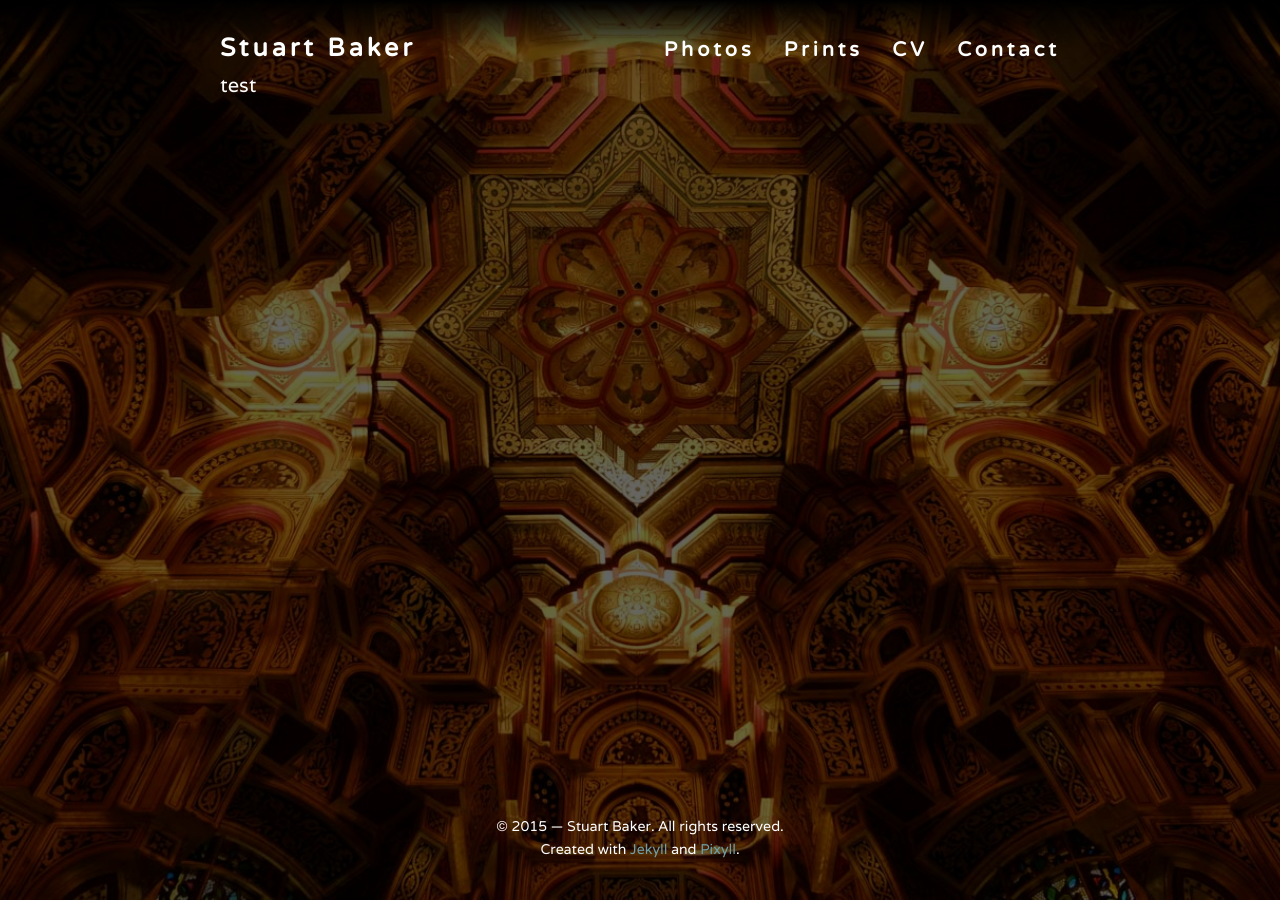
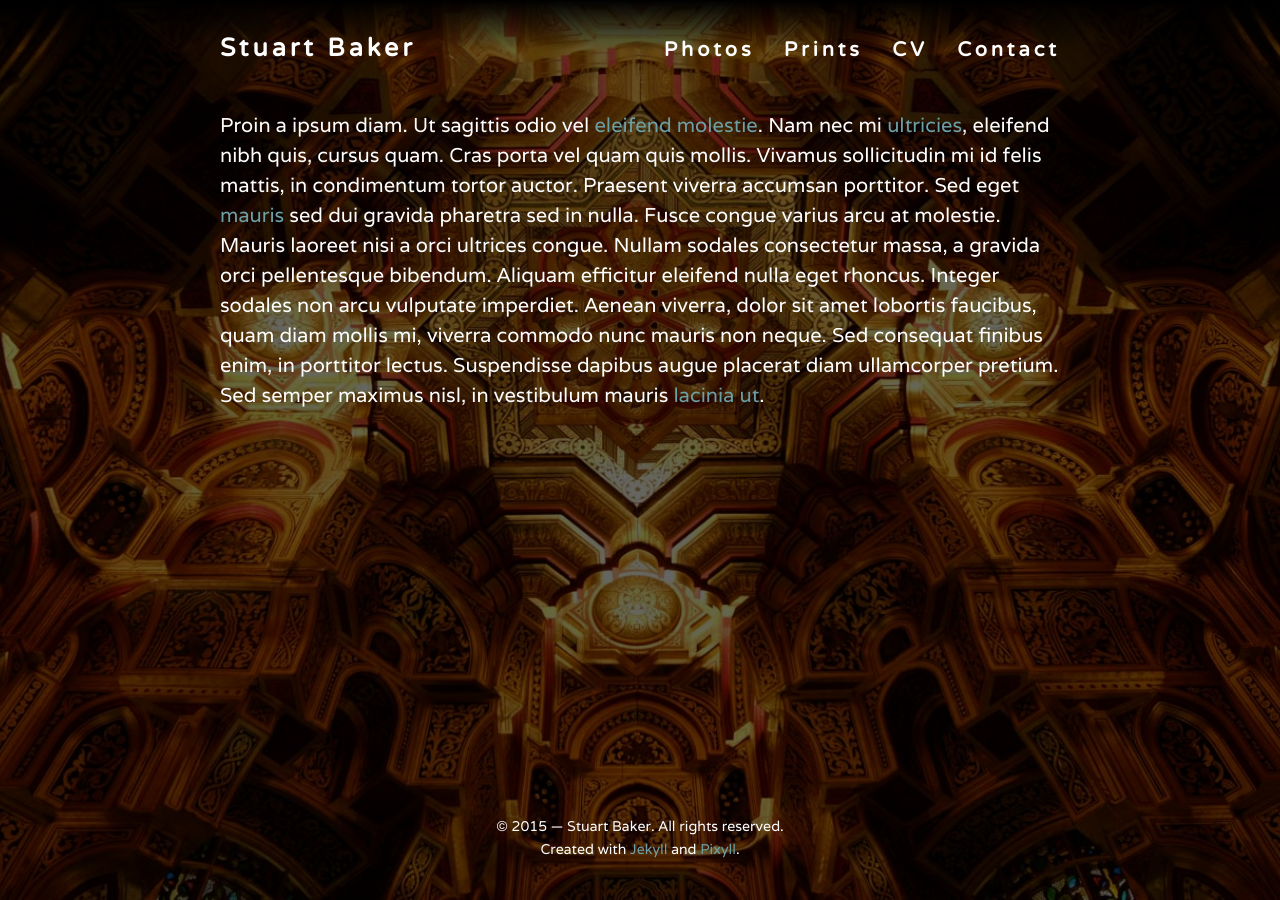
Before and after one commit to smbkr/smbkr.github.io, a Jekyll site: the page built from index.html, in a window 1280 px wide. Built offline with Jekyll 4.4.1, drawn with Linux system fonts in a browser that asks for light colours.

Commit message:
mocked up some text on home page

```diff
--- a/_sass/_custom.scss
+++ b/_sass/_custom.scss
@@ -5,9 +5,8 @@ $x-blue-mid: #6DA0A6;
 $x-blue-light: #96CCD9;
 $x-off-white: #fffff1;
 
-.home p {
-	color: white;
-}
+.home { margin-top: 2em; }
+.home p { color: white; }
 
 .grid-size, .item { width: 49%; margin-bottom: 1%; }
 .gutter-size { width: 2%; }
--- a/index.html
+++ b/index.html
@@ -5,6 +5,7 @@ dark: true
 
 <div class="home">
 
-	<p>test</p>
+	<p>Proin a ipsum diam. Ut sagittis odio vel <a href="/photos/">eleifend molestie</a>. Nam nec mi <a href="/photos/prints/">ultricies</a>, eleifend nibh quis, cursus quam. Cras porta vel quam quis mollis. Vivamus sollicitudin mi id felis mattis, in condimentum tortor auctor. Praesent viverra accumsan porttitor. Sed eget <a href="/cv/">mauris</a> sed dui gravida pharetra sed in nulla. Fusce congue varius arcu at molestie. Mauris laoreet nisi a orci ultrices congue. Nullam sodales consectetur massa, a gravida orci pellentesque bibendum. Aliquam efficitur eleifend nulla eget rhoncus. Integer sodales non arcu vulputate imperdiet. Aenean viverra, dolor sit amet lobortis faucibus, quam diam mollis mi, viverra commodo nunc mauris non neque. Sed consequat finibus enim, in porttitor lectus. Suspendisse dapibus augue placerat diam ullamcorper pretium. Sed semper maximus nisl, in vestibulum mauris <a href="/contact/">lacinia ut</a>.
+	</p>
 
 </div>
```
